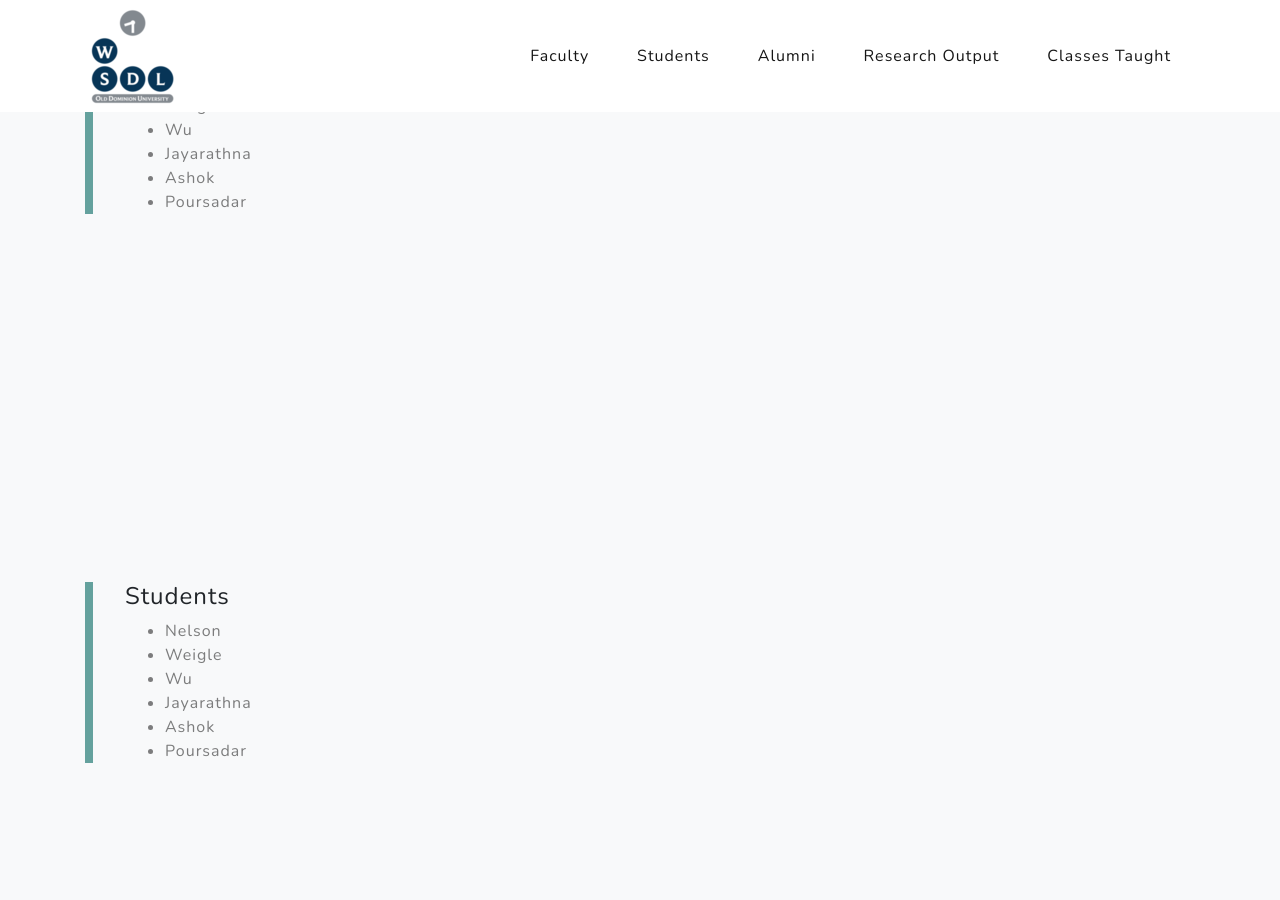
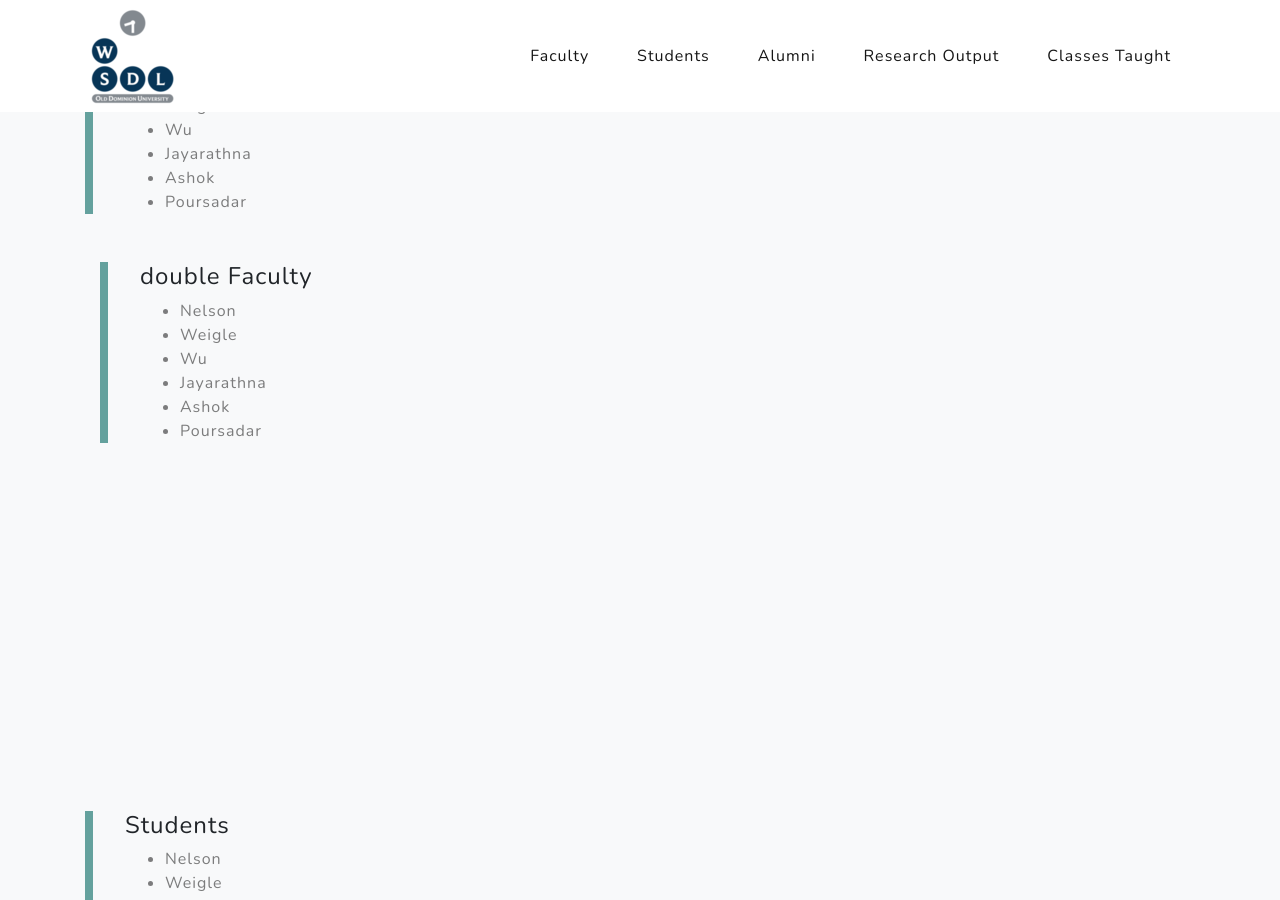
Before and after one commit to oduwsdl/oduwsdl.github.io, a Jekyll site: the page built from index.html, in a window 1280 px wide and 900 px high, scrolled down 1027 px. Built offline with Jekyll 4.4.1, drawn with Linux system fonts in a browser that asks for light colours; nearby versions of some CDN libraries.

Commit message:
Update index.html

```diff
--- a/index.html
+++ b/index.html
@@ -11,7 +11,7 @@ permalink: /
   <header class="masthead">
     <div class="container d-flex h-100 align-items-center">
       <div class="mx-auto text-center">
-        <h2 class="text-white-50 mx-auto mt-2 mb-5">Web Science and Digital Libraries Research Group</h2>
+        <h3 class="text-white-50 mx-auto mt-2 mb-5">Web Science and Digital Libraries Research Group</h3>
       </div>
     </div>
   </header>
@@ -27,6 +27,29 @@ permalink: /
         <div class="col-xl-4 col-lg-5">
           <div class="featured-text text-center text-lg-left">
             <h4>Faculty</h4>
+
+            <ul class="text-black-50 mb-0">
+              <li>Nelson</li>
+              <li>Weigle</li>
+              <li>Wu</li>
+              <li>Jayarathna</li>
+              <li>Ashok</li>
+              <li>Poursadar</li>
+
+            </ul>
+
+          </div>
+        </div>
+      </div>
+
+          <div class="container">
+
+      <!-- duplicate  Row -->
+      <div class="row align-items-center no-gutters mb-4 mb-lg-5">
+
+        <div class="col-xl-4 col-lg-5">
+          <div class="featured-text text-center text-lg-left">
+            <h4>double Faculty</h4>
 
             <ul class="text-black-50 mb-0">
               <li>Nelson</li>
```
